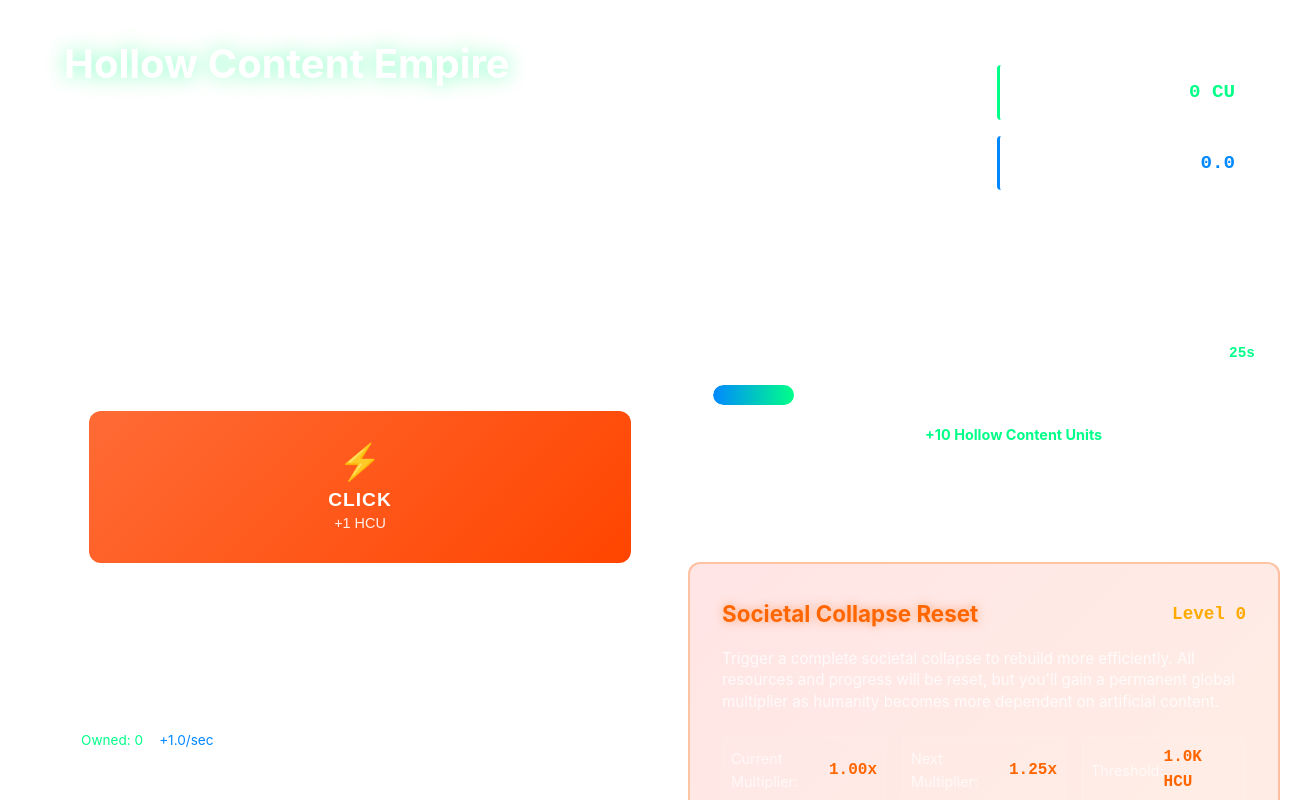
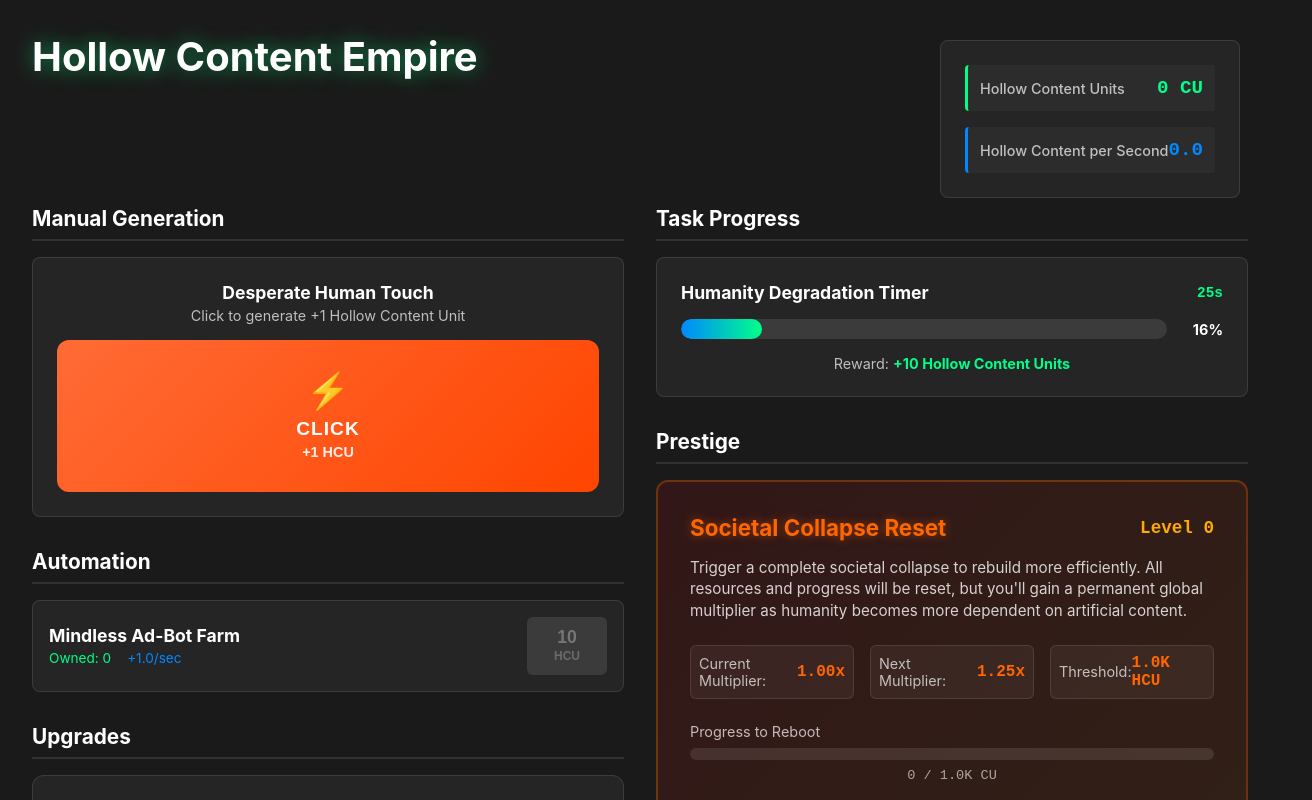
Before and after one commit to JaySchenk/idleAiGame, a Vue app: page / in a window 1280 px wide. Shown: the top 800 px of the page, 1312 px wide, since content can reach past the window. Built offline with nearby package versions, Linux system fonts and the light colour scheme.

Commit message:
drop conflicting default styles, clean up styles

```diff
--- a/src/App.vue
+++ b/src/App.vue
@@ -70,36 +70,20 @@ onMounted(() => {
 
 <style scoped>
 .game-container {
-  position: relative;
-  width: 100vw;
-  height: 100vh;
-  overflow: hidden;
-}
-
-.ui-layer {
-  position: absolute;
-  top: 0;
-  left: 0;
   width: 100%;
-  height: 100%;
-  z-index: 2;
-  pointer-events: none;
+  min-height: 100vh;
+  display: grid;
+  grid-template-rows: auto 1fr;
+  gap: 2rem;
   padding: 2rem;
   box-sizing: border-box;
-  display: flex;
-  flex-direction: column;
-  gap: 2rem;
-}
-
-.ui-layer * {
-  pointer-events: auto;
 }
 
 .ui-header {
-  display: flex;
-  justify-content: space-between;
-  align-items: flex-start;
+  display: grid;
+  grid-template-columns: 1fr auto;
   gap: 2rem;
+  align-items: start;
 }
 
 .game-title {
@@ -108,33 +92,23 @@ onMounted(() => {
   color: #ffffff;
   text-shadow: 0 0 20px rgba(0, 255, 136, 0.5);
   margin: 0;
-  flex-shrink: 0;
 }
 
 .ui-main {
-  display: flex;
-  flex: 1;
+  display: grid;
+  grid-template-columns: 1fr 1fr;
   gap: 2rem;
-  align-items: flex-start;
+  align-items: start;
 }
 
-.ui-left {
-  flex: 1;
-  display: flex;
-  flex-direction: column;
-  gap: 2rem;
-}
-
+.ui-left,
 .ui-right {
-  flex: 1;
-  display: flex;
-  flex-direction: column;
+  display: grid;
   gap: 2rem;
 }
 
 .section {
-  display: flex;
-  flex-direction: column;
+  display: grid;
   gap: 1rem;
 }
 
@@ -150,22 +124,21 @@ onMounted(() => {
 /* Responsive design */
 @media (max-width: 1024px) {
   .ui-main {
-    flex-direction: column;
+    grid-template-columns: 1fr;
   }
 
   .ui-header {
-    flex-direction: column;
-    align-items: stretch;
+    grid-template-columns: 1fr;
+    text-align: center;
   }
 
   .game-title {
     font-size: 2rem;
-    text-align: center;
   }
 }
 
 @media (max-width: 768px) {
-  .ui-layer {
+  .game-container {
     padding: 1rem;
   }
 
--- a/src/assets/base.css
+++ /dev/null
@@ -1,86 +0,0 @@
-/* color palette from <https://github.com/vuejs/theme> */
-:root {
-  --vt-c-white: #ffffff;
-  --vt-c-white-soft: #f8f8f8;
-  --vt-c-white-mute: #f2f2f2;
-
-  --vt-c-black: #181818;
-  --vt-c-black-soft: #222222;
-  --vt-c-black-mute: #282828;
-
-  --vt-c-indigo: #2c3e50;
-
-  --vt-c-divider-light-1: rgba(60, 60, 60, 0.29);
-  --vt-c-divider-light-2: rgba(60, 60, 60, 0.12);
-  --vt-c-divider-dark-1: rgba(84, 84, 84, 0.65);
-  --vt-c-divider-dark-2: rgba(84, 84, 84, 0.48);
-
-  --vt-c-text-light-1: var(--vt-c-indigo);
-  --vt-c-text-light-2: rgba(60, 60, 60, 0.66);
-  --vt-c-text-dark-1: var(--vt-c-white);
-  --vt-c-text-dark-2: rgba(235, 235, 235, 0.64);
-}
-
-/* semantic color variables for this project */
-:root {
-  --color-background: var(--vt-c-white);
-  --color-background-soft: var(--vt-c-white-soft);
-  --color-background-mute: var(--vt-c-white-mute);
-
-  --color-border: var(--vt-c-divider-light-2);
-  --color-border-hover: var(--vt-c-divider-light-1);
-
-  --color-heading: var(--vt-c-text-light-1);
-  --color-text: var(--vt-c-text-light-1);
-
-  --section-gap: 160px;
-}
-
-@media (prefers-color-scheme: dark) {
-  :root {
-    --color-background: var(--vt-c-black);
-    --color-background-soft: var(--vt-c-black-soft);
-    --color-background-mute: var(--vt-c-black-mute);
-
-    --color-border: var(--vt-c-divider-dark-2);
-    --color-border-hover: var(--vt-c-divider-dark-1);
-
-    --color-heading: var(--vt-c-text-dark-1);
-    --color-text: var(--vt-c-text-dark-2);
-  }
-}
-
-*,
-*::before,
-*::after {
-  box-sizing: border-box;
-  margin: 0;
-  font-weight: normal;
-}
-
-body {
-  min-height: 100vh;
-  color: var(--color-text);
-  background: var(--color-background);
-  transition:
-    color 0.5s,
-    background-color 0.5s;
-  line-height: 1.6;
-  font-family:
-    Inter,
-    -apple-system,
-    BlinkMacSystemFont,
-    'Segoe UI',
-    Roboto,
-    Oxygen,
-    Ubuntu,
-    Cantarell,
-    'Fira Sans',
-    'Droid Sans',
-    'Helvetica Neue',
-    sans-serif;
-  font-size: 15px;
-  text-rendering: optimizeLegibility;
-  -webkit-font-smoothing: antialiased;
-  -moz-osx-font-smoothing: grayscale;
-}
--- a/src/assets/main.css
+++ /dev/null
@@ -1,35 +0,0 @@
-@import './base.css';
-
-#app {
-  max-width: 1280px;
-  margin: 0 auto;
-  padding: 2rem;
-  font-weight: normal;
-}
-
-a,
-.green {
-  text-decoration: none;
-  color: hsla(160, 100%, 37%, 1);
-  transition: 0.4s;
-  padding: 3px;
-}
-
-@media (hover: hover) {
-  a:hover {
-    background-color: hsla(160, 100%, 37%, 0.2);
-  }
-}
-
-@media (min-width: 1024px) {
-  body {
-    display: flex;
-    place-items: center;
-  }
-
-  #app {
-    display: grid;
-    grid-template-columns: 1fr 1fr;
-    padding: 0 2rem;
-  }
-}
--- a/src/assets/style.css
+++ b/src/assets/style.css
@@ -1,6 +1,7 @@
 body {
   margin: 0;
-  overflow: hidden;
+  overflow-x: hidden;
+  overflow-y: auto;
   background-color: #1a1a1a;
   font-family: -apple-system, BlinkMacSystemFont, 'Segoe UI', Roboto, sans-serif;
   color: #e0e0e0;
--- a/src/main.ts
+++ b/src/main.ts
@@ -1,4 +1,3 @@
-import './assets/main.css'
 import './assets/style.css'
 
 import { createApp } from 'vue'
```
